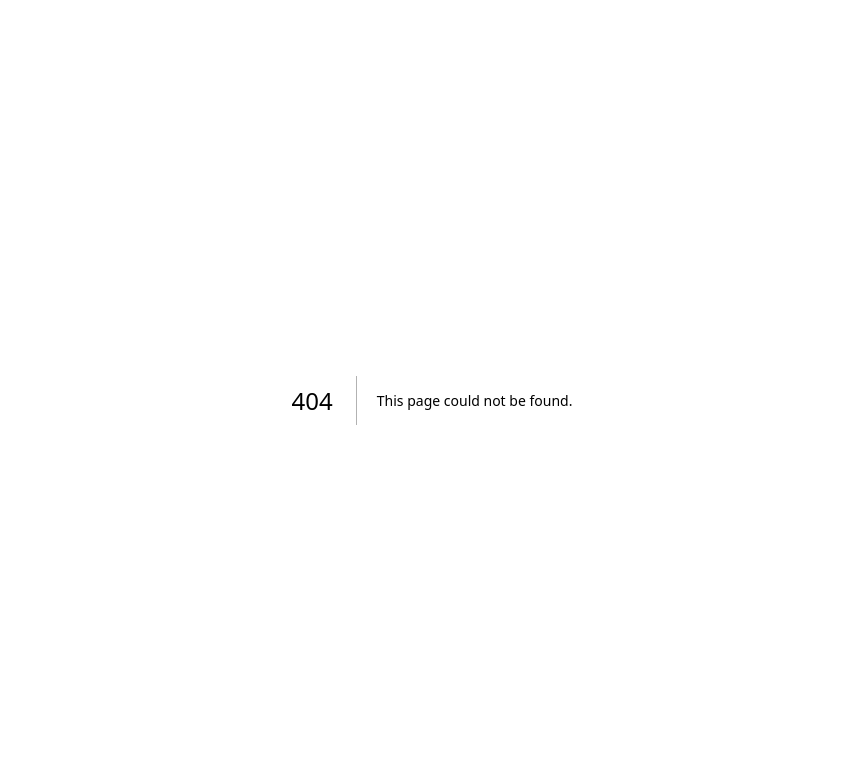
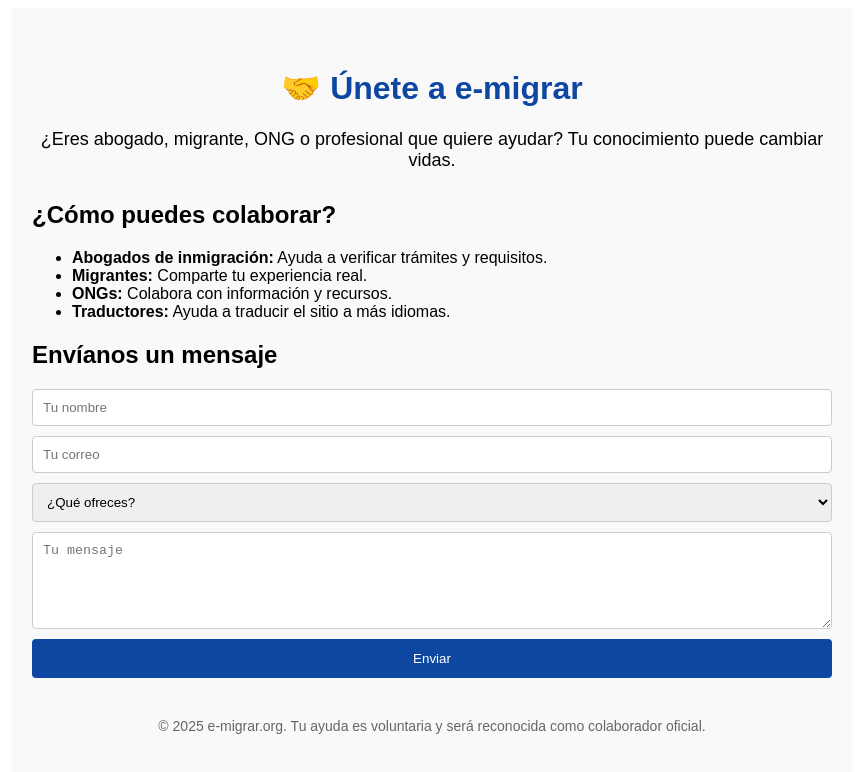
Before and after one commit to GlobalMigra/e-migrar-site, a Next.js app: page /colabora in a window 1280 px wide. Before the commit this address had no page. Shown: the top 772 px of the page, without its empty margins (208-1071 px from the left). Built offline with nearby package versions, Linux system fonts and the light colour scheme.

Commit message:
Create colabora.js
"Añadir página /colabora para invitación de colaboradores"

```diff
--- /dev/null
+++ b/pages/colabora.js
@@ -0,0 +1,74 @@
+// pages/colabora.js
+import { useState } from 'react';
+
+export default function Colabora() {
+  const [mensaje, setMensaje] = useState('');
+
+  const handleSubmit = (e) => {
+    e.preventDefault();
+    // Aquí puedes conectar con un formulario real (Google Forms, Typeform, etc.)
+    setMensaje('Gracias por tu interés. Nos contactaremos contigo pronto.');
+    e.target.reset();
+  };
+
+  return (
+    <div style={{ padding: '40px 20px', fontFamily: 'Arial, sans-serif', maxWidth: '800px', margin: '0 auto', backgroundColor: '#f9f9f9', minHeight: '100vh' }}>
+      <h1 style={{ textAlign: 'center', color: '#0D47A1' }}>🤝 Únete a e-migrar</h1>
+      <p style={{ textAlign: 'center', fontSize: '18px', marginBottom: '30px' }}>
+        ¿Eres abogado, migrante, ONG o profesional que quiere ayudar? Tu conocimiento puede cambiar vidas.
+      </p>
+
+      <h2>¿Cómo puedes colaborar?</h2>
+      <ul>
+        <li><strong>Abogados de inmigración:</strong> Ayuda a verificar trámites y requisitos.</li>
+        <li><strong>Migrantes:</strong> Comparte tu experiencia real.</li>
+        <li><strong>ONGs:</strong> Colabora con información y recursos.</li>
+        <li><strong>Traductores:</strong> Ayuda a traducir el sitio a más idiomas.</li>
+      </ul>
+
+      <h2>Envíanos un mensaje</h2>
+      <form onSubmit={handleSubmit} style={{ display: 'flex', flexDirection: 'column', gap: '10px' }}>
+        <input
+          type="text"
+          placeholder="Tu nombre"
+          required
+          style={{ padding: '10px', borderRadius: '4px', border: '1px solid #ccc' }}
+        />
+        <input
+          type="email"
+          placeholder="Tu correo"
+          required
+          style={{ padding: '10px', borderRadius: '4px', border: '1px solid #ccc' }}
+        />
+        <select
+          required
+          style={{ padding: '10px', borderRadius: '4px', border: '1px solid #ccc' }}
+        >
+          <option value="">¿Qué ofreces?</option>
+          <option value="abogado">Asesoría legal</option>
+          <option value="migrante">Experiencia personal</option>
+          <option value="ong">Apoyo institucional</option>
+          <option value="traductor">Traducción</option>
+          <option value="otro">Otro</option>
+        </select>
+        <textarea
+          placeholder="Tu mensaje"
+          rows="5"
+          style={{ padding: '10px', borderRadius: '4px', border: '1px solid #ccc' }}
+        ></textarea>
+        <button
+          type="submit"
+          style={{ padding: '12px', backgroundColor: '#0D47A1', color: 'white', border: 'none', borderRadius: '4px', cursor: 'pointer' }}
+        >
+          Enviar
+        </button>
+      </form>
+
+      {mensaje && <p style={{ marginTop: '20px', color: 'green', fontWeight: 'bold' }}>{mensaje}</p>}
+
+      <p style={{ marginTop: '40px', fontSize: '14px', color: '#666', textAlign: 'center' }}>
+        © 2025 e-migrar.org. Tu ayuda es voluntaria y será reconocida como colaborador oficial.
+      </p>
+    </div>
+  );
+}
```
